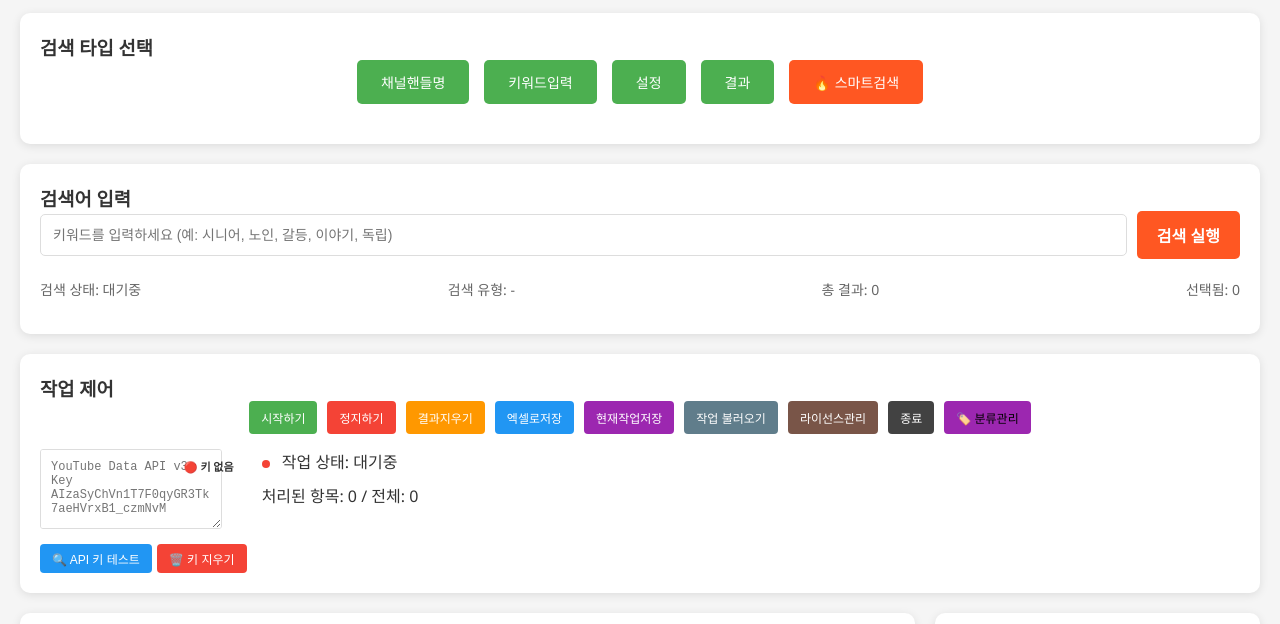
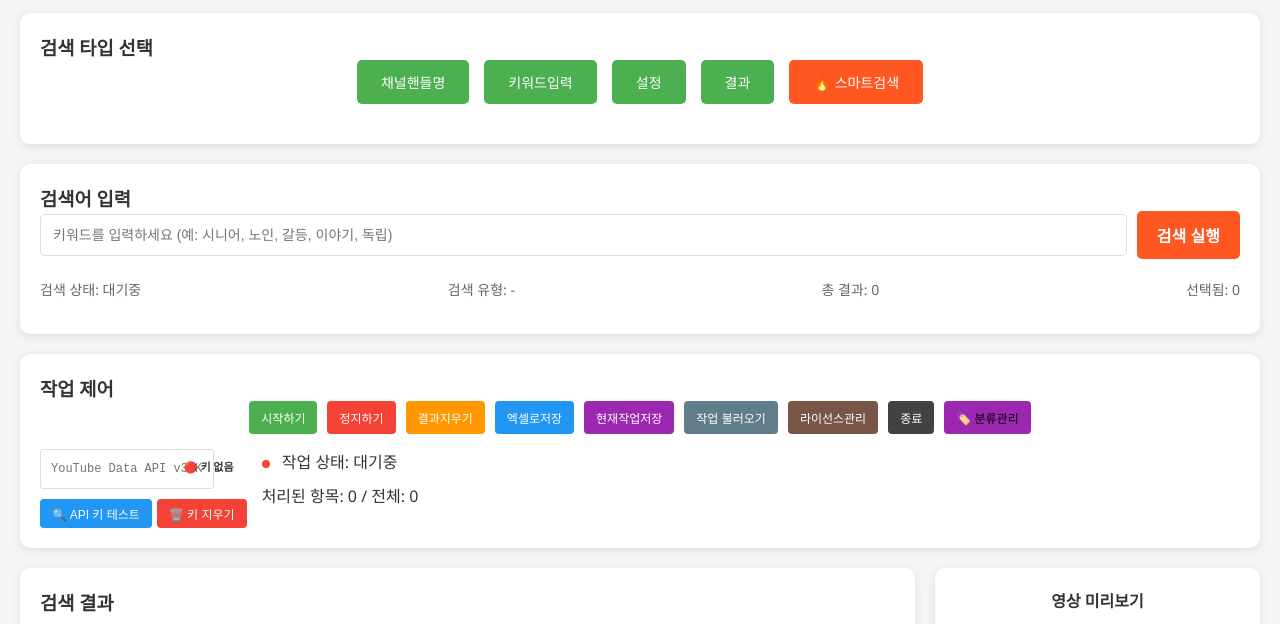
Before and after one commit to ogilvy21-hub/youtube-hot-finder-2, a plain HTML site: page index.html in a window 1280 px wide. Shown: the part 100-724 px from the top of the page. Drawn offline with Linux system fonts and the light colour scheme.

Commit message:
512 키 삭제 index.html

```diff
--- a/index.html
+++ b/index.html
@@ -509,7 +509,7 @@
 
             <div class="api-section">
                 <div style="position: relative;">
-                    <textarea class="api-input" placeholder="YouTube Data API v3 Key&#10;AIzaSyChVn1T7F0qyGR3Tk7aeHVrxB1_czmNvM&#10;&#10;여기에 API 키를 입력하세요" id="apiKey" oninput="checkApiKeyStatus()"></textarea>
+                    <input type="password" class="api-input" placeholder="YouTube Data API v3 Key 입력" id="apiKey" oninput="checkApiKeyStatus()" autocomplete="off" style="height: 40px; font-family: monospace;">
                     <div id="apiKeyStatus" style="position: absolute; top: 5px; right: 5px; padding: 4px 8px; border-radius: 4px; font-size: 11px; font-weight: bold;">
                         🔴 키 없음
                     </div>
```
